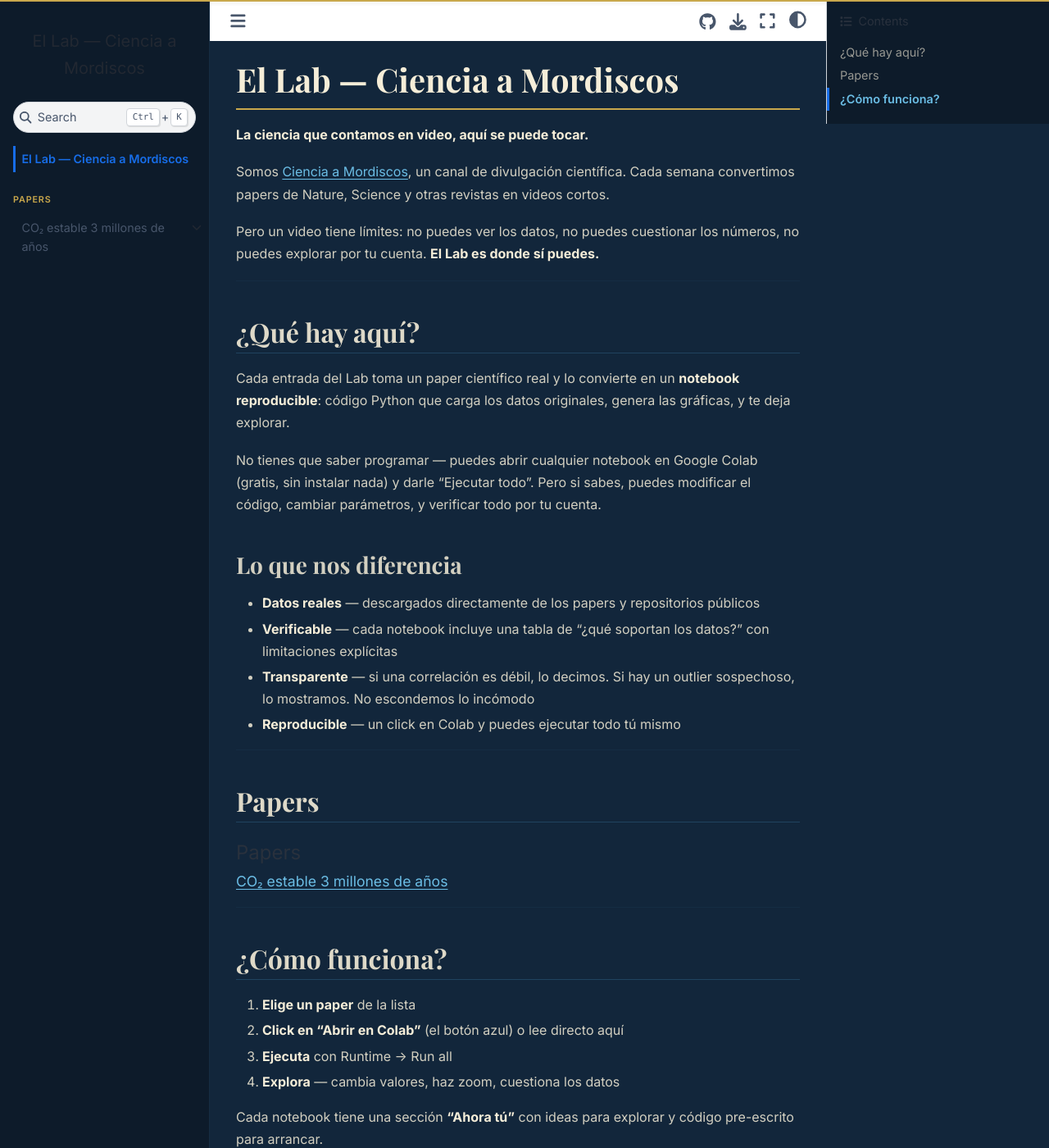
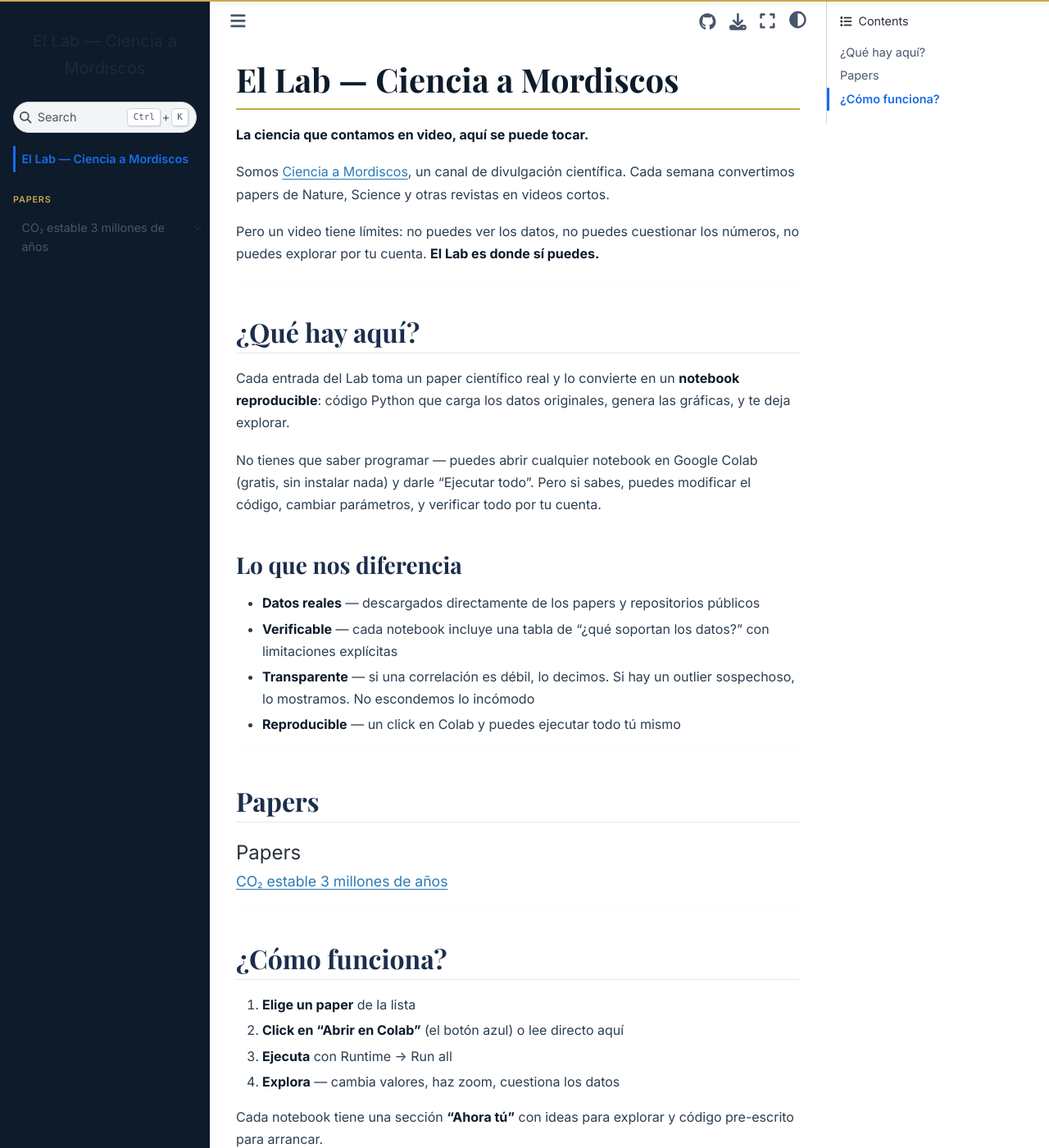
Before and after one commit to Ciencia-a-Mordiscos/lab, a Jupyter Book: the page built from intro.md, in a window 1280 px wide and 1400 px high. Shown: the whole window at 82% size. Built offline with Jupyter Book 1.0.4 settings and Sphinx 7.4.7 and the Sphinx Book theme 1.1.4, drawn with Linux system fonts in a browser that asks for light colours; pages that are not in the unit, such as notebooks, are missing from menus.

Commit message:
Revertir a light theme con acentos Media Kit
Dark mode para Jupyter Book es inviable — demasiados overrides,
syntax highlighting roto, inconsistencias visuales. Light theme
con sidebar/header navy + contenido blanco es el patrón editorial
estándar (Our World in Data, Nature, QuantEcon).

Marca presente en: sidebar navy, header con línea dorada, headings
con Playfair Display, accent blue para links, warm gold para
blockquotes y h1 borders, tables con header navy.

Co-Authored-By: Claude Opus 4.6 (1M context) <noreply@anthropic.com>

```diff
--- a/_static/custom.css
+++ b/_static/custom.css
@@ -1,16 +1,14 @@
 /* ══════════════════════════════════════════════════════════
    El Lab — Ciencia a Mordiscos
-   Custom theme aligned with Media Kit
-   Palette: Navy #0D1B2A | Accent #4A96CA | Warm #C9A84C | Info #4DB8A4
+   Light theme with Media Kit accents
+   Navy #0D1B2A (header/sidebar) | Accent #4A96CA | Warm #C9A84C
    ══════════════════════════════════════════════════════════ */
 
-/* ── Fonts (Google Fonts) ─────────────────────────────── */
 @import url('https://fonts.googleapis.com/css2?family=Inter:wght@400;500;600;700&family=Playfair+Display:wght@700;800&family=JetBrains+Mono:wght@400;500&display=swap');
 
-/* ── Root variables ───────────────────────────────────── */
 :root {
   --cam-navy: #0D1B2A;
-  --cam-navy-light: #12263B;
+  --cam-navy-light: #1B2E4B;
   --cam-cream: #F5EDD8;
   --cam-accent: #4A96CA;
   --cam-accent-light: #6BBDE5;
@@ -18,10 +16,9 @@
   --cam-warm-light: #DFC06E;
   --cam-info: #4DB8A4;
 
-  /* Override sphinx-book-theme variables */
   --pst-color-primary: var(--cam-accent);
-  --pst-color-link: var(--cam-accent);
-  --pst-color-link-hover: var(--cam-accent-light);
+  --pst-color-link: #2A7AB5;
+  --pst-color-link-hover: var(--cam-accent);
 }
 
 /* ── Typography ───────────────────────────────────────── */
@@ -35,13 +32,13 @@ h1, h2, h3, .sidebar-brand-text {
 
 code, pre, .highlight {
   font-family: 'JetBrains Mono', 'Courier New', monospace;
-  font-size: 0.9em;
+  font-size: 0.88em;
 }
 
-/* ── Sidebar ──────────────────────────────────────────── */
+/* ── Sidebar (navy — identidad de marca) ──────────────── */
 .bd-sidebar-primary {
   background-color: var(--cam-navy) !important;
-  border-right: 1px solid rgba(74, 150, 202, 0.15);
+  border-right: none;
 }
 
 .bd-sidebar-primary .sidebar-brand-text {
@@ -50,9 +47,8 @@ code, pre, .highlight {
 }
 
 .bd-sidebar-primary .nav-link,
-.bd-sidebar-primary .toc-entry a,
-.bd-sidebar-primary .caption-text {
-  color: rgba(245, 237, 216, 0.75) !important;
+.bd-sidebar-primary .toc-entry a {
+  color: rgba(245, 237, 216, 0.7) !important;
 }
 
 .bd-sidebar-primary .nav-link:hover,
@@ -69,7 +65,7 @@ code, pre, .highlight {
   letter-spacing: 0.08em;
 }
 
-/* ── Header / top bar ─────────────────────────────────── */
+/* ── Header (navy + línea dorada) ─────────────────────── */
 .bd-header {
   background-color: var(--cam-navy) !important;
   border-bottom: 2px solid var(--cam-warm);
@@ -79,9 +75,9 @@ code, pre, .highlight {
   color: var(--cam-cream) !important;
 }
 
-/* ── Main content (dark, consistent with Media Kit) ───── */
+/* ── Main content (CLARO — legible para contenido técnico) */
 .bd-main {
-  background-color: var(--cam-navy-light);
+  background-color: #FFFFFF;
 }
 
 .bd-article-container {
@@ -89,69 +85,49 @@ code, pre, .highlight {
 }
 
 .bd-content {
-  color: var(--cam-cream);
+  color: #2C3E50;
+  line-height: 1.7;
 }
 
-/* Article headings */
+/* Headings con acento de marca */
 .bd-content h1 {
-  color: var(--cam-cream);
+  color: var(--cam-navy);
   border-bottom: 2px solid var(--cam-warm);
   padding-bottom: 0.3em;
 }
 
 .bd-content h2 {
-  color: rgba(245, 237, 216, 0.9);
-  border-bottom: 1px solid rgba(74, 150, 202, 0.25);
+  color: var(--cam-navy-light);
+  border-bottom: 1px solid rgba(74, 150, 202, 0.2);
   padding-bottom: 0.2em;
 }
 
 .bd-content h3 {
-  color: rgba(245, 237, 216, 0.85);
+  color: var(--cam-navy-light);
 }
 
-/* Links */
+/* Links — accent blue */
 .bd-content a {
-  color: var(--cam-accent-light);
+  color: #2A7AB5;
 }
 
 .bd-content a:hover {
-  color: var(--cam-warm-light);
+  color: var(--cam-accent);
 }
 
-/* Paragraphs */
-.bd-content p, .bd-content li {
-  color: rgba(245, 237, 216, 0.85);
-  line-height: 1.7;
+/* Strong */
+.bd-content strong {
+  color: var(--cam-navy);
 }
 
-/* Strong/bold */
-.bd-content strong {
-  color: var(--cam-cream);
-}
-
-/* Horizontal rules */
-.bd-content hr {
-  border-color: rgba(74, 150, 202, 0.2);
-}
-
-/* ── Code cells (dark background) ─────────────────────── */
+/* ── Code cells ───────────────────────────────────────── */
 div.cell_input {
   border-left: 3px solid var(--cam-accent);
   border-radius: 0;
-  background-color: rgba(0, 0, 0, 0.25);
-}
-
-div.cell_input pre, div.cell_input code {
-  color: var(--cam-cream) !important;
 }
 
 div.cell_output {
   border-left: 3px solid var(--cam-info);
-  background-color: rgba(0, 0, 0, 0.15);
-}
-
-div.cell_output pre, div.cell_output .output_text {
-  color: rgba(245, 237, 216, 0.8) !important;
 }
 
 /* ── Tables ───────────────────────────────────────────── */
@@ -161,7 +137,7 @@ div.cell_output pre, div.cell_output .output_text {
 }
 
 .bd-content th {
-  background-color: rgba(0, 0, 0, 0.3);
+  background-color: var(--cam-navy);
   color: var(--cam-cream);
   font-family: 'Inter', sans-serif;
   font-weight: 600;
@@ -171,26 +147,27 @@ div.cell_output pre, div.cell_output .output_text {
 
 .bd-content td {
   padding: 0.5em 0.8em;
-  border-bottom: 1px solid rgba(74, 150, 202, 0.15);
-  color: rgba(245, 237, 216, 0.8);
+  border-bottom: 1px solid #E8E8E8;
 }
 
 .bd-content tr:hover td {
-  background-color: rgba(74, 150, 202, 0.08);
+  background-color: rgba(74, 150, 202, 0.05);
 }
 
-/* ── Blockquotes (for verification notes) ─────────────── */
+/* ── Blockquotes (notas de verificación) ──────────────── */
 .bd-content blockquote {
   border-left: 4px solid var(--cam-warm);
-  background-color: rgba(201, 168, 76, 0.1);
+  background-color: rgba(201, 168, 76, 0.06);
   padding: 0.8em 1.2em;
   margin: 1em 0;
   border-radius: 0 4px 4px 0;
 }
 
-.bd-content blockquote p {
-  margin: 0;
-  color: rgba(245, 237, 216, 0.85);
+/* ── Notebook output images ───────────────────────────── */
+.cell_output img,
+.cell_output .output_png img {
+  border-radius: 4px;
+  box-shadow: 0 2px 8px rgba(13, 27, 42, 0.1);
 }
 
 /* ── Footer ───────────────────────────────────────────── */
@@ -203,30 +180,14 @@ div.cell_output pre, div.cell_output .output_text {
   color: var(--cam-accent-light) !important;
 }
 
-/* ── Right sidebar (TOC) ──────────────────────────────── */
-.bd-sidebar-secondary {
-  background-color: var(--cam-navy);
-}
-
-.bd-sidebar-secondary .toc-entry a {
-  color: rgba(245, 237, 216, 0.6) !important;
-}
-
-.bd-sidebar-secondary .toc-entry a:hover,
-.bd-sidebar-secondary .toc-entry a.active {
-  color: var(--cam-accent-light) !important;
-}
-
-/* ── Notebook output images ───────────────────────────── */
-.cell_output img,
-.cell_output .output_png img {
-  border-radius: 6px;
-  box-shadow: 0 4px 16px rgba(0, 0, 0, 0.3);
-}
-
 /* ── Launch buttons (Colab) ───────────────────────────── */
 .dropdown-buttons .launch-button {
   background-color: var(--cam-accent) !important;
   color: white !important;
   border-radius: 4px;
 }
+
+/* ── HR dividers ──────────────────────────────────────── */
+.bd-content hr {
+  border-color: rgba(74, 150, 202, 0.15);
+}
```
